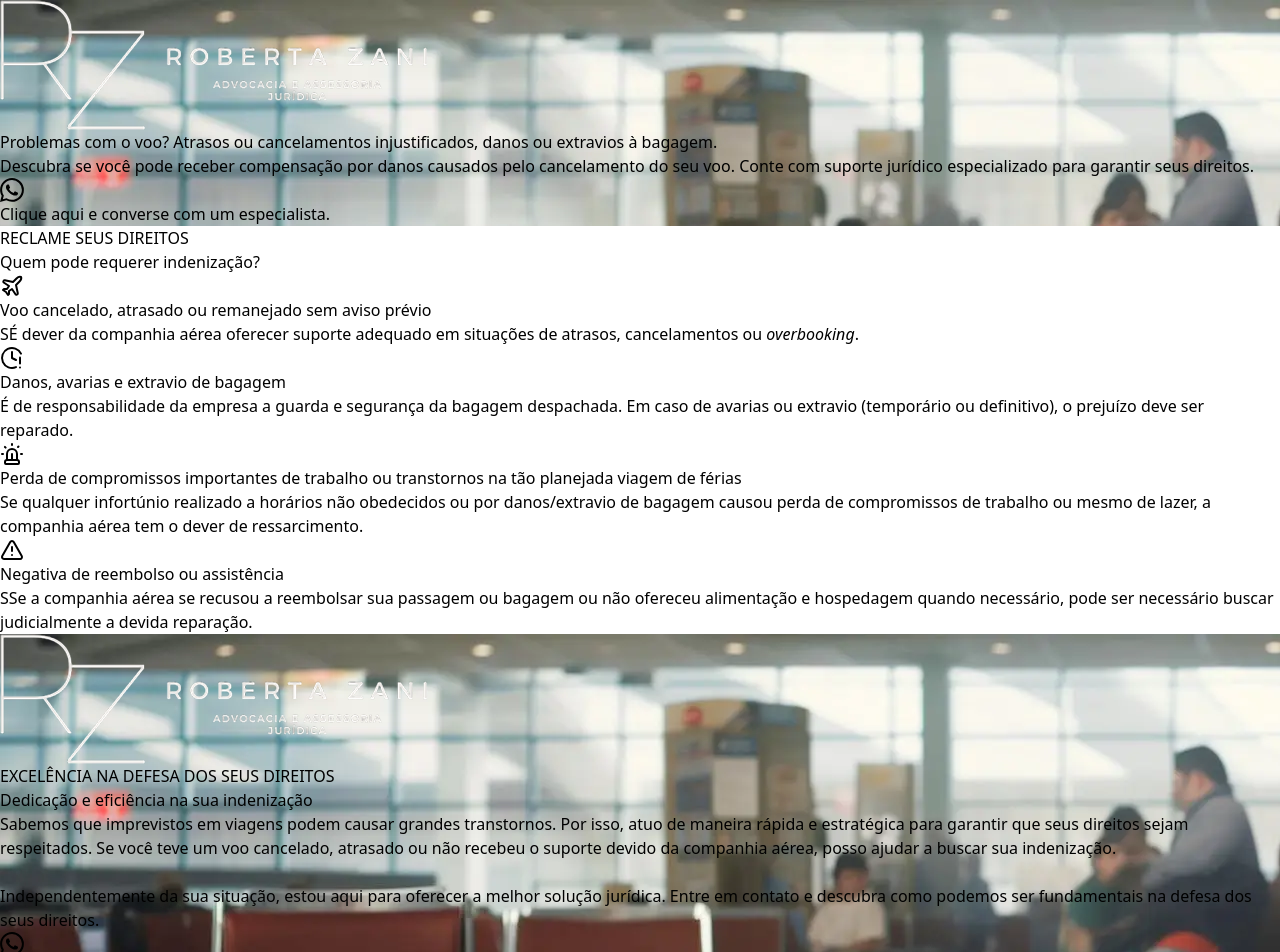
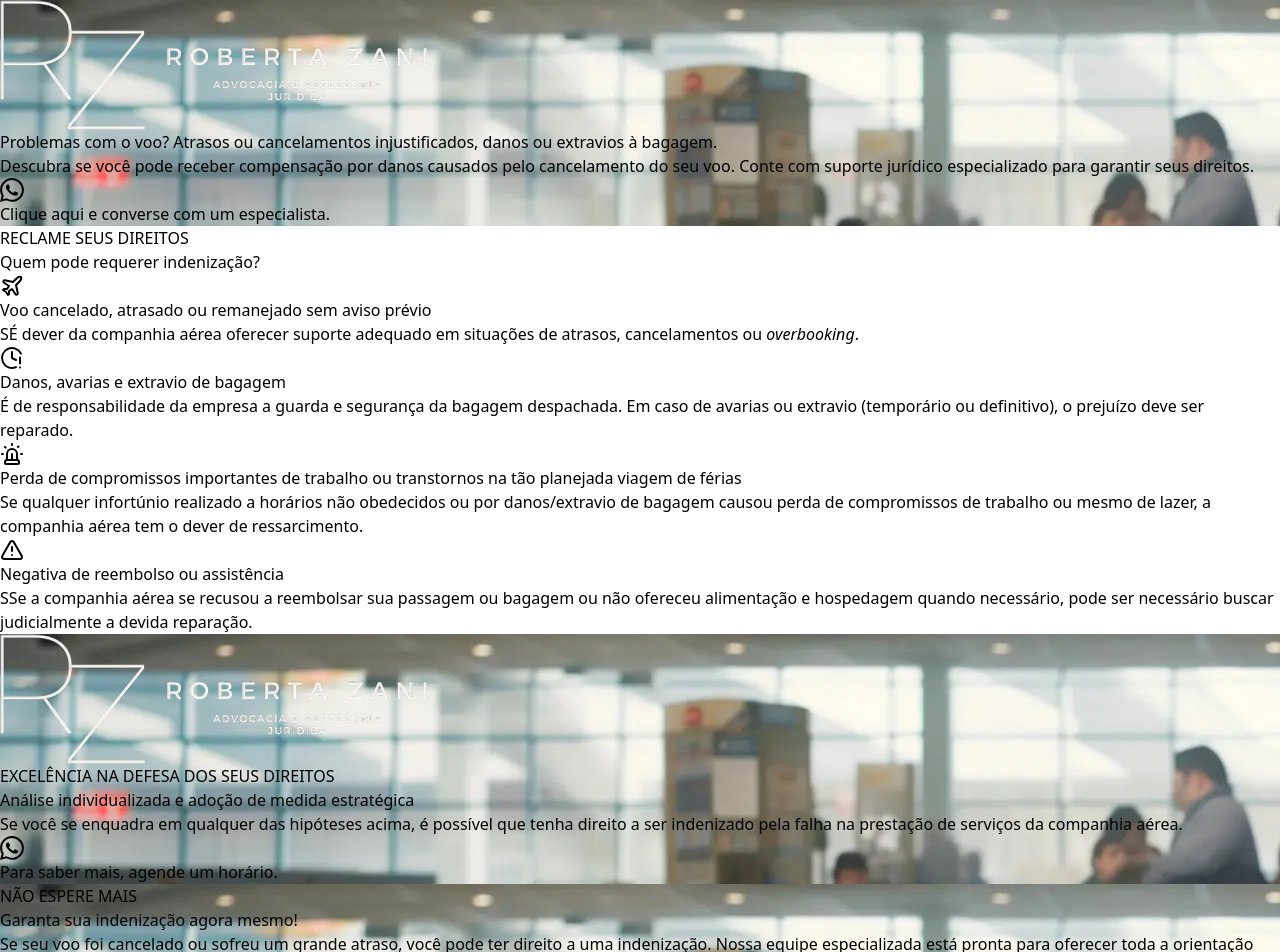
Before and after one commit to EdisonMatos/LP-Roberta-Zani, a React (Vite) app: page /direitoaereo in a window 1280 px wide. Shown: the top 952 px of the page. Built offline with nearby package versions, Linux system fonts and the light colour scheme; a web font is replaced by a local one.

Commit message:
fix: Altera os textos do About na Lpv

```diff
--- a/src/content/contentLp01.jsx
+++ b/src/content/contentLp01.jsx
@@ -58,8 +58,12 @@ const contentLp01 = {
           </svg>
         ),
         title: "Voo cancelado, atrasado ou remanejado sem aviso prévio",
-        description:
-          (<p>SÉ dever da companhia aérea oferecer suporte adequado em situações de atrasos, cancelamentos ou <i>overbooking</i>.</p>),
+        description: (
+          <p>
+            SÉ dever da companhia aérea oferecer suporte adequado em situações
+            de atrasos, cancelamentos ou <i>overbooking</i>.
+          </p>
+        ),
       },
       card2: {
         icon: (
@@ -109,7 +113,8 @@ const contentLp01 = {
             <path d="M12 12v6" />
           </svg>
         ),
-        title: "Perda de compromissos importantes de trabalho ou transtornos na tão planejada viagem de férias",
+        title:
+          "Perda de compromissos importantes de trabalho ou transtornos na tão planejada viagem de férias",
         description:
           "Se qualquer infortúnio realizado a horários não obedecidos ou por danos/extravio de bagagem causou perda de compromissos de trabalho ou mesmo de lazer, a companhia aérea tem o dever de ressarcimento.",
       },
@@ -146,21 +151,16 @@ const contentLp01 = {
     },
     sectionHeader: {
       miniTag: "EXCELÊNCIA NA DEFESA DOS SEUS DIREITOS",
-      title: "Dedicação e eficiência na sua indenização",
+      title: "Análise individualizada e adoção de medida estratégica",
     },
     paragraph: (
       <p>
-        Sabemos que imprevistos em viagens podem causar grandes transtornos. Por
-        isso, atuo de maneira rápida e estratégica para garantir que seus
-        direitos sejam respeitados. Se você teve um voo cancelado, atrasado ou
-        não recebeu o suporte devido da companhia aérea, posso ajudar a buscar
-        sua indenização. <br />
-        <br /> Independentemente da sua situação, estou aqui para oferecer a
-        melhor solução jurídica. Entre em contato e descubra como podemos ser
-        fundamentais na defesa dos seus direitos.
+        Se você se enquadra em qualquer das hipóteses acima, é possível que
+        tenha direito a ser indenizado pela falha na prestação de serviços da
+        companhia aérea.
       </p>
     ),
-    buttonLabel: "Quero falar com um especialista",
+    buttonLabel: "Para saber mais, agende um horário.",
     ctaButtonAriaLabel: "Botão para chamada de ação para contato pelo whatsapp",
   },
   whyUs: {
--- a/src/pages/Lp01.jsx
+++ b/src/pages/Lp01.jsx
@@ -43,7 +43,7 @@ export default function Lp01() {
       <HeroLP />
       <FeaturesLP />
       <AboutParalaxeLP logo={true} />
-      <WhyUs />
+      {/* <WhyUs /> */}
       <CtaLP />
       {/* <Faq /> */}
       <ContactLP />
```
